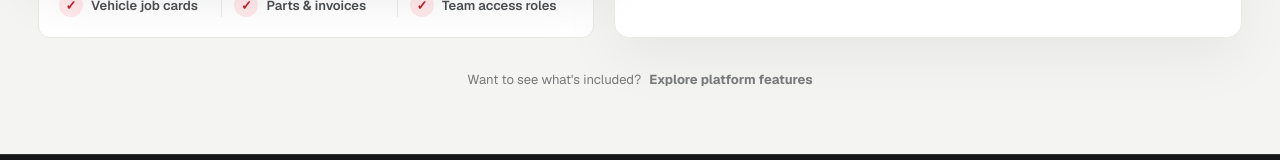
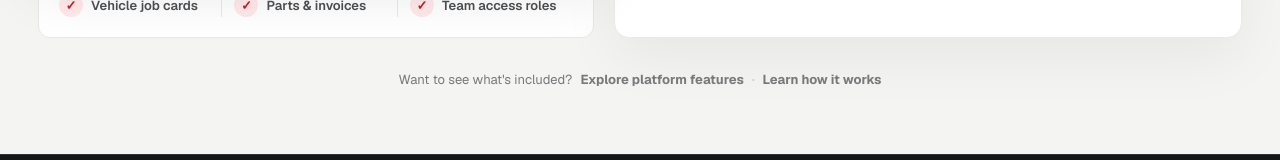
Before and after one commit to amnas-cubixmet/cubegears-public-website, a Next.js app: page /signup in a window 1280 px wide. Shown: the part 909-1069 px from the top of the page. Built offline with nearby package versions, Linux system fonts and the light colour scheme; no server answers.

Commit message:
fix(signup): keep how-it-works navigation accessible in redesigned page

```diff
--- a/app/signup/page.tsx
+++ b/app/signup/page.tsx
@@ -64,6 +64,8 @@ export default function SignupPage() {
           <div className="mt-8 flex flex-wrap items-center justify-center gap-2 text-[13px] text-[#77797b]">
             <span>Want to see what&apos;s included?</span>
             <Link href="/features" className="font-bold text-[#b81725] hover:underline">Explore platform features</Link>
+            <span className="text-[#bebcbb]" aria-hidden="true">·</span>
+            <Link href="/how-it-works" className="font-bold text-[#b81725] hover:underline">Learn how it works</Link>
           </div>
         </section>
       </main>
```
